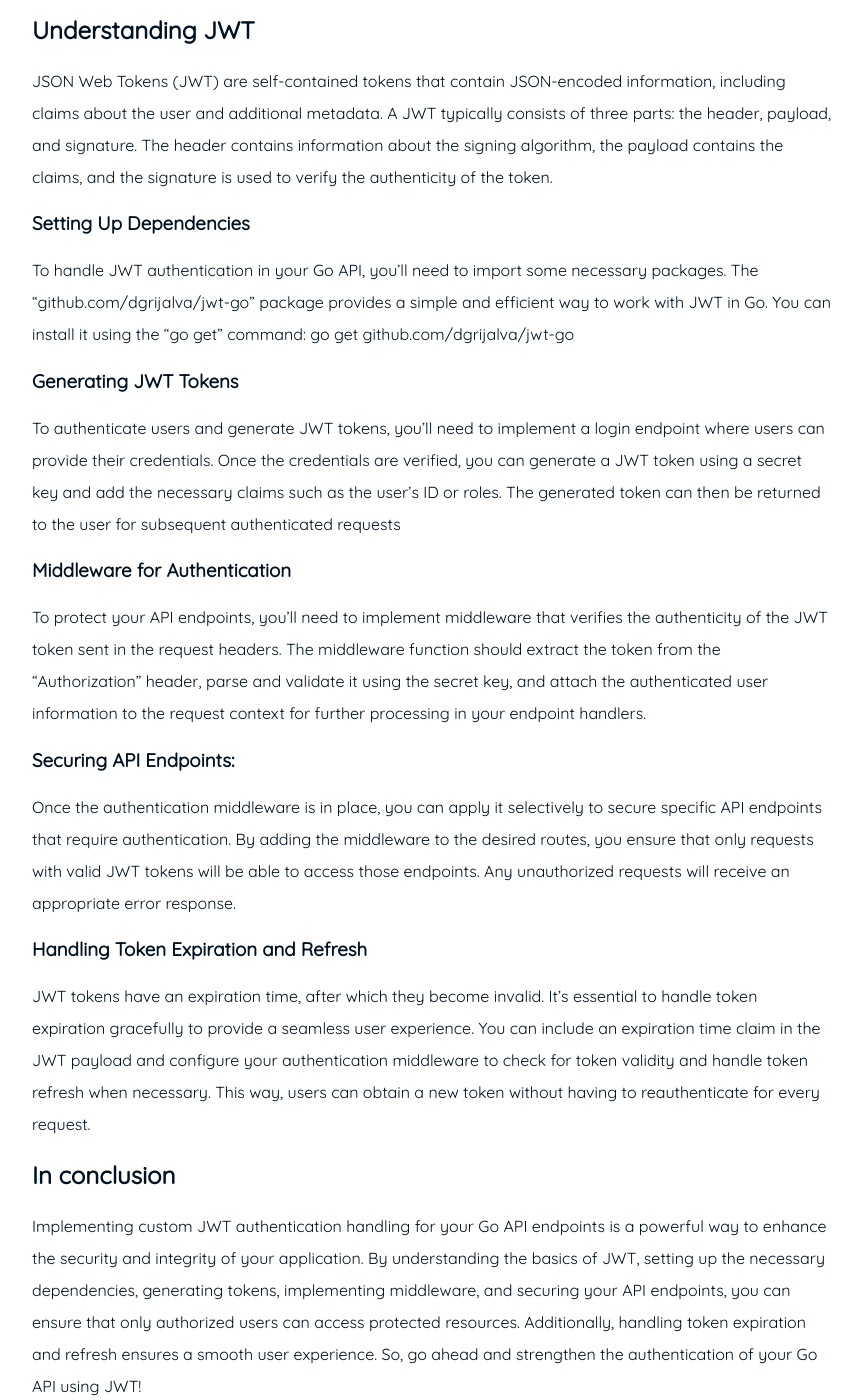
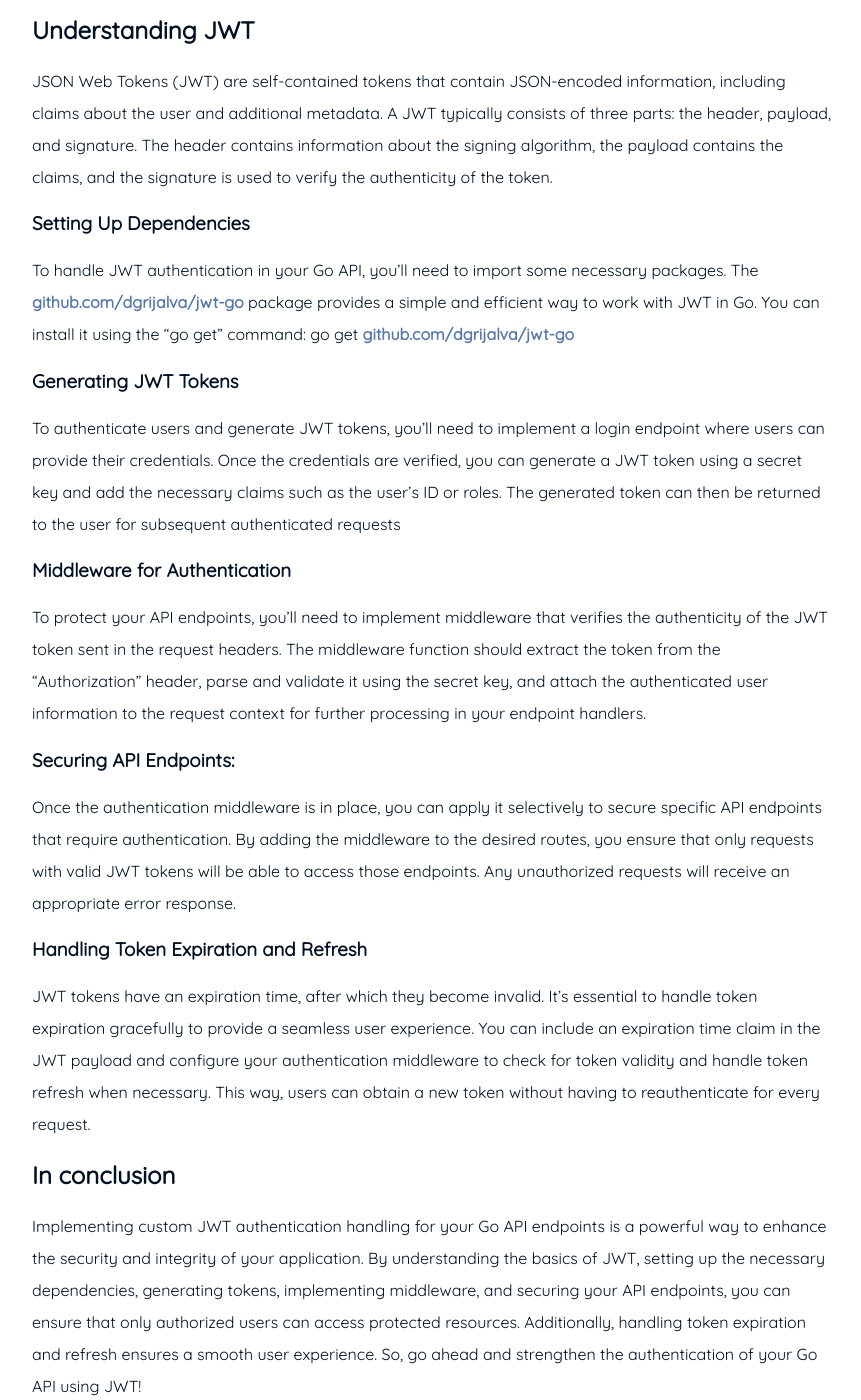
Before and after one commit to mehranzand/mehranzand.github.io, a Jekyll site: the page built from _posts/2023-06-06-jwt-custom-auth.md, in a window 1280 px wide and 1400 px high, scrolled down 639 px. Shown: the whole window, without its empty margins (208-1069 px from the left). Built offline with Jekyll 4.4.1, drawn with Linux system fonts in a browser that asks for light colours; comment, search, counter and statistics services are not loaded; some of the changed text lies outside the part shown.

```diff
--- a/_posts/2023-06-06-jwt-custom-auth.md
+++ b/_posts/2023-06-06-jwt-custom-auth.md
@@ -15,7 +15,7 @@ Authentication is a crucial part of securing API endpoints, ensuring that only a
 JSON Web Tokens (JWT) are self-contained tokens that contain JSON-encoded information, including claims about the user and additional metadata. A JWT typically consists of three parts: the header, payload, and signature. The header contains information about the signing algorithm, the payload contains the claims, and the signature is used to verify the authenticity of the token.
 <br />
 ### Setting Up Dependencies
-To handle JWT authentication in your Go API, you'll need to import some necessary packages. The "github.com/dgrijalva/jwt-go" package provides a simple and efficient way to work with JWT in Go. You can install it using the "go get" command: go get github.com/dgrijalva/jwt-go
+To handle JWT authentication in your Go API, you'll need to import some necessary packages. The [github.com/dgrijalva/jwt-go] package provides a simple and efficient way to work with JWT in Go. You can install it using the "go get" command: go get [github.com/dgrijalva/jwt-go]
 
 ### Generating JWT Tokens
 To authenticate users and generate JWT tokens, you'll need to implement a login endpoint where users can provide their credentials. Once the credentials are verified, you can generate a JWT token using a secret key and add the necessary claims such as the user's ID or roles. The generated token can then be returned to the user for subsequent authenticated requests
```
Also changed, not shown: other parts of _posts/2023-06-06-jwt-custom-auth.md (+4 -1 lines).
